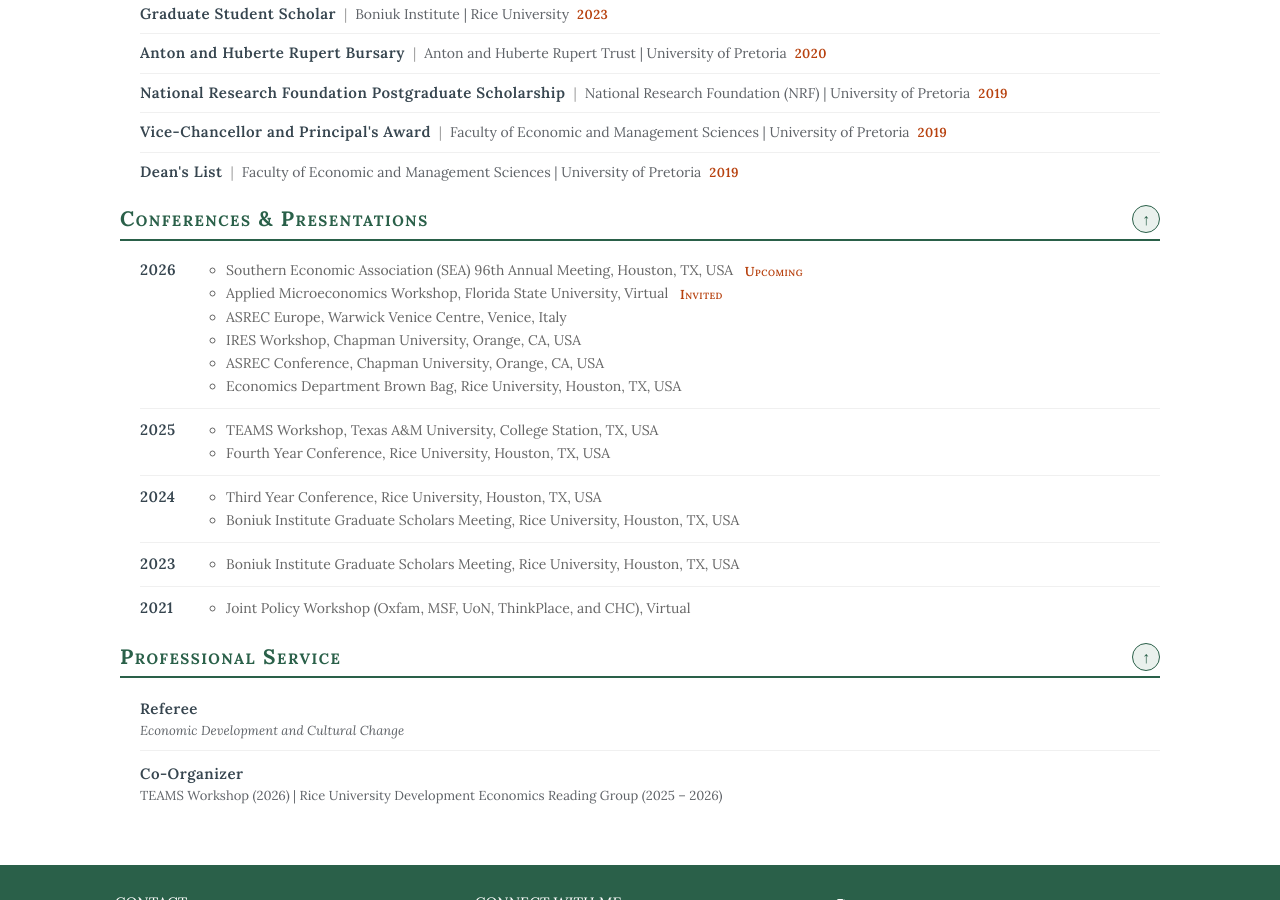
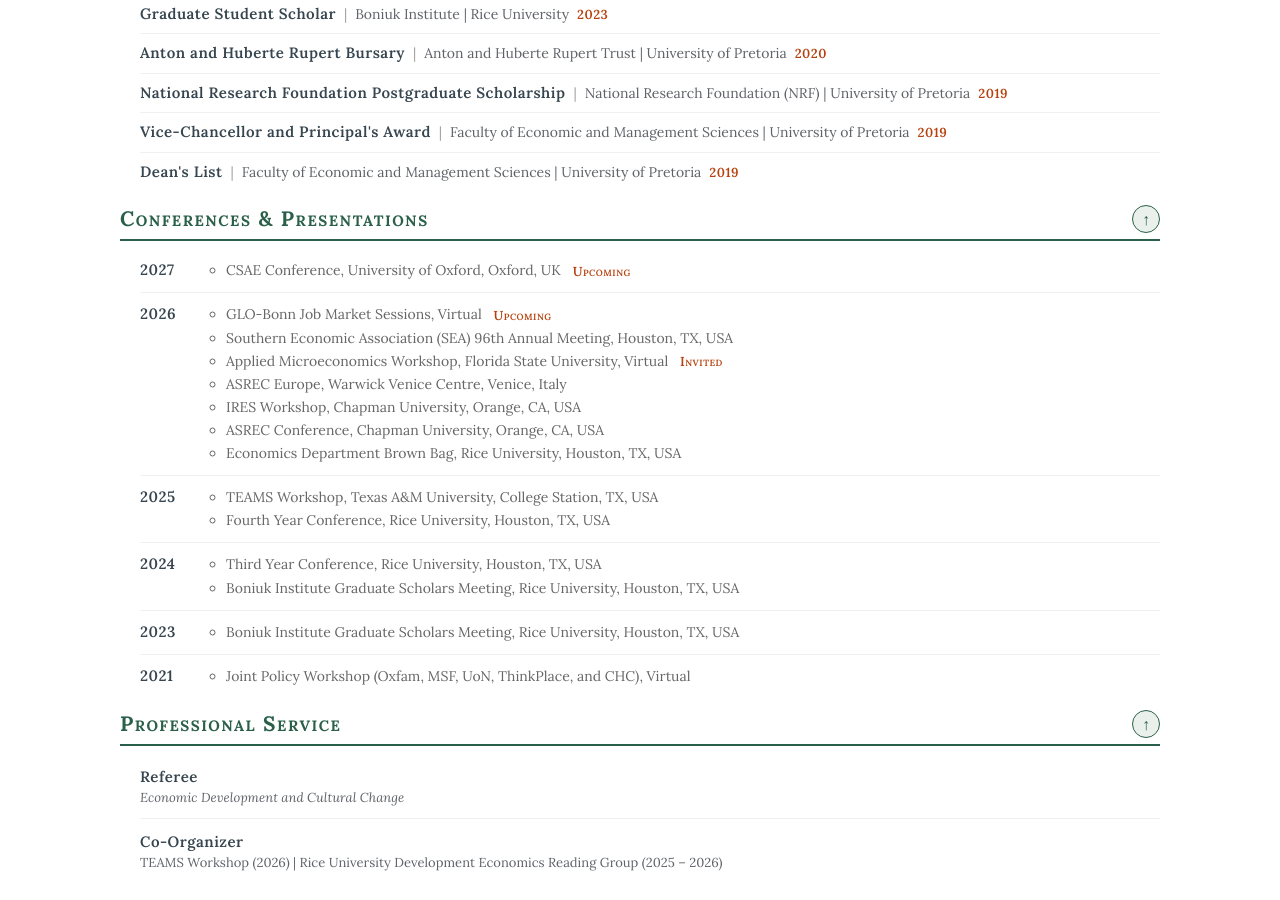
Before and after one commit to EduardvdM/EduardvdM.github.io, a Jekyll site: the page built from teaching.html, in a window 1280 px wide and 900 px high, scrolled down 1421 px. Built offline with Jekyll 4.4.1, drawn with Linux system fonts in a browser that asks for light colours.

Commit message:
Add GLO-Bonn and CSAE talks, mark SEA presented, and update CV
Co-Authored-By: Claude Opus 5.5 <noreply@anthropic.com>

```diff
--- a/_data/job_market.yml
+++ b/_data/job_market.yml
@@ -25,6 +25,9 @@ paper:
     - name: ASREC Europe
     - name: Florida State University Applied Microeconomics Workshop (invited)
     - name: Southern Economic Association Annual Meeting
+    - name: GLO-Bonn Job Market Sessions
+      upcoming: true
+    - name: CSAE Conference, University of Oxford
       upcoming: true
 
 # Buttons beside CV on the homepage, e.g. "- name: Research Statement" with "file: /assets/....pdf".
--- a/cv.html
+++ b/cv.html
@@ -3,7 +3,7 @@ layout: default
 title: CV
 permalink: /cv
 # Change this date whenever the CV PDF is replaced
-cv_updated: "October 30, 2026"
+cv_updated: "November 20, 2026"
 description: "Curriculum vitae of Eduard van der Merwe, PhD candidate in Economics at Rice University."
 ---
 <div class="container">
--- a/sitemap.xml
+++ b/sitemap.xml
@@ -2,7 +2,7 @@
 <urlset xmlns="http://www.sitemaps.org/schemas/sitemap/0.9">
 	<url>
 		<loc>https://eduardvandermerwe.com/</loc>
-		<lastmod>2026-10-27</lastmod>
+		<lastmod>2026-11-20</lastmod>
 	</url>
 	<url>
 		<loc>https://eduardvandermerwe.com/research</loc>
@@ -14,11 +14,11 @@
 	</url>
 	<url>
 		<loc>https://eduardvandermerwe.com/teaching</loc>
-		<lastmod>2026-10-27</lastmod>
+		<lastmod>2026-11-20</lastmod>
 	</url>
 	<url>
 		<loc>https://eduardvandermerwe.com/cv</loc>
-		<lastmod>2026-10-27</lastmod>
+		<lastmod>2026-11-20</lastmod>
 	</url>
 	<url>
 		<loc>https://eduardvandermerwe.com/data</loc>
--- a/teaching.html
+++ b/teaching.html
@@ -199,10 +199,17 @@ description: "Research, professional, and teaching experience, grants, and prese
 			<div class="col-xs-12 col-md-12">
 				<ul class="experience-list experience-list--years">
 					<li>
+						<span class="experience-role">2027</span>
+						<ul class="detail-list">
+							<!-- Remove an Upcoming tag once that talk has taken place -->
+							<li>CSAE Conference, University of Oxford, Oxford, UK <span class="paper-status-tag">Upcoming</span></li>
+						</ul>
+					</li>
+					<li>
 						<span class="experience-role">2026</span>
 						<ul class="detail-list">
-							<!-- Remove an Upcoming tag once that talk has taken place -->
-							<li>Southern Economic Association (SEA) 96th Annual Meeting, Houston, TX, USA <span class="paper-status-tag">Upcoming</span></li>
+							<li>GLO-Bonn Job Market Sessions, Virtual <span class="paper-status-tag">Upcoming</span></li>
+							<li>Southern Economic Association (SEA) 96th Annual Meeting, Houston, TX, USA</li>
 							<li>Applied Microeconomics Workshop, Florida State University, Virtual <span class="paper-status-tag">Invited</span></li>
 							<li>ASREC Europe, Warwick Venice Centre, Venice, Italy</li>
 							<li>IRES Workshop, Chapman University, Orange, CA, USA</li>
```
Also changed, not shown: 1 other file.
